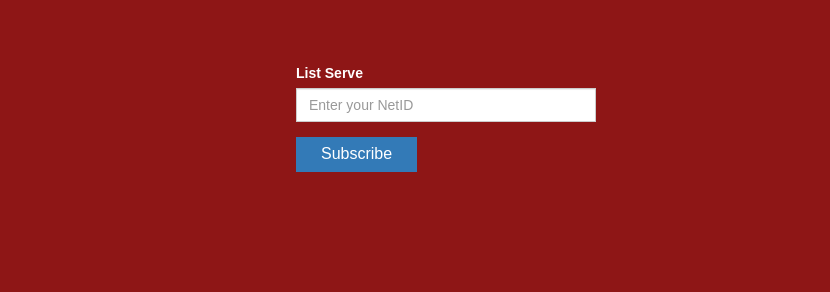
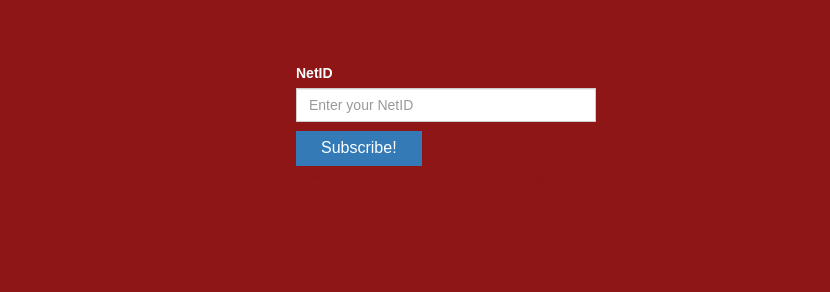
Before and after one commit to mteng513/CCC, a plain HTML site: page index.html in a window 1280 px wide. Shown: the part 3914-4206 px from the top of the page, 0-830 px from the left. Drawn offline with Linux system fonts and the light colour scheme; a web font is replaced by a local one.

Commit message:
Switched subscribe form to their old code

```diff
--- a/css/style.css
+++ b/css/style.css
@@ -38,6 +38,7 @@ div span a:hover{
 ::-webkit-scrollbar {
     display: none;
 }
+
 
 /*
 	1) Parent-Child:
@@ -359,15 +360,8 @@ div img
 .btn-envelope:active,.btn-envelope.active,.open>.dropdown-toggle.btn-envelope{background-image:none}
 .btn-envelope.disabled,.btn-envelope[disabled],fieldset[disabled] .btn-envelope,.btn-envelope.disabled:hover,.btn-envelope[disabled]:hover,fieldset[disabled] .btn-envelope:hover,.btn-envelope.disabled:focus,.btn-envelope[disabled]:focus,fieldset[disabled] .btn-envelope:focus,.btn-envelope.disabled.focus,.btn-envelope[disabled].focus,fieldset[disabled] .btn-envelope.focus,.btn-envelope.disabled:active,.btn-envelope[disabled]:active,fieldset[disabled] .btn-envelope:active,.btn-envelope.disabled.active,.btn-envelope[disabled].active,fieldset[disabled] .btn-envelope.active{background-color:#3b5998;border-color:rgba(0,0,0,0.2)}
 
-#SubscribeButton {
-	color: rgb(142, 22, 22);
-	background-color: white;
-	border: 1px solid rgb(202,210,197);
-	border-radius: 1px;
-}
-
-#SubscribeButton:hover {
-	background-color: #C8C8C8;
+#subscribeButton {
+	margin-top: 9px;
 }
 
 .navbar{
--- a/index.html
+++ b/index.html
@@ -60,7 +60,6 @@
         Education &#8251 Hands-on experience &#8251 Networking
       </p>
     </div>
-
     <!-- About Section -->
     <div id = "aboutSect" class = "subSection">
       <h1 class = "text-center">Who are we?</h1>
@@ -74,11 +73,8 @@
         </div>
       </div>
     </div>
-
-
     <!--Carousel-->
     <div id = "newsSect" class="carousel slide sect" data-ride = "carousel">
-
       <ol class = "carousel-indicators">
         <li data-target= "#newsSect" data-slide-to = "0" class = "active"></li>
         <li data-target= "#newsSect" data-slide-to = "1" ></li>
@@ -96,7 +92,6 @@
             </div>
           </div>
         </div>
-
         <div class = "item">
           <a href= "#"><img class = "img-responsive" src = "http://cornellconsultingclub.com/ccc/images/projects.jpg"></a>
           <div class = "container-fluid">
@@ -106,7 +101,6 @@
             </div>
           </div>
         </div>
-
         <div class = "item">
           <a href= "#"><img class = "img-responsive" src = "http://cornellconsultingclub.com/ccc/images/bcg.jpg"></a>
           <div class = "container-fluid">
@@ -117,7 +111,6 @@
           </div>
         </div>
       </div>
-
       <!--Controls for Carousel-->
       <a class = "left carousel-control" href = "#newsSect" data-slide="prev">
         <span class = "glyphicon glyphicon-chevron-left"></span>
@@ -126,14 +119,10 @@
         <span class = "glyphicon glyphicon-chevron-right"></span>
       </a>
     </div>
-
     <!--<h1>NEWS</h1>
     <p>Lorem ipsum dolor sit amet, consectetuer adipiscing elit. Aenean commodo ligula eget dolor. Aenean massa. Cum sociis natoque penatibus et magnis dis parturient montes, nascetur ridiculus mus. Donec quam felis, ultricies nec, pellentesque eu, pretium quis, sem. Nulla consequat massa quis enim. Donec pede justo, fringilla vel, aliquet nec, vulputate eget, arcu. In enim justo, rhoncus ut, imperdiet a, venenatis vitae, justo. Nullam dictum felis eu pede mollis pretium. Integer tincidunt.</p>-->
-
-
     <!-- Executive Board -->
     <div id = "teamSect" class = "subSection">
-
       <h1 class = "text-center">TEAM</h1>
       <div class="row">
         <div class="col-lg-4 col-md-6 col-sm-12 col">
@@ -162,7 +151,6 @@
           <img src="http://placehold.it/200x200">
           <p class = "text-left">
             Erica Demond is a senior studying Economics and minoring in English from Washington. Last summer, she worked at the Boston Consulting Group as a summer associate and will be returning full-time. On campus, she is the co-president of Phi Beta Kappa, the nation's leading liberal arts honor society and is a co-president of the Cornell Running club.
-
             In CCC, Erica has worked on various projects ranging from microfinance, to social media, to industrial goods clients. As a Project Manager and Director, she has managed teams of over 10 analysts. As Executive Vice President, Erica is in charge of all New Member training to ensure that new members have the skills necessary for a fulfilling experience in CCC. She also runs the Education Series, a weekly presentation series that is open to all members of the Cornell community.
           </p>
         </div>
@@ -171,7 +159,6 @@
           <img src="http://placehold.it/200x200">
           <p class = "text-left">
             Charlie is a junior in Applied Economics and Management major with a minor in Art History. This past summer, he worked as a summer analyst in Deloitte Consulting LLP's Technology Strategy & Architecture service line. On campus, he is on the rush committee for Alpha Kappa Psi, a writer for the Cornell Daily Sun, an executive board member of the BreakFree Dance, and a member of the Cornell Undergraduate Asia Business Society.
-
             Currently, Charlie is a Project Manager and VP of Operations at Cornell Consulting Club. He's led and participated in several projects, spanning from print media to industrial manufacturing. As VP of Operations, Charlie ensures that the club functions smoothly: from setting timelines to completing club-furthering projects, he oversees most of the backend.
           </p>
         </div>
@@ -180,7 +167,6 @@
           <img src="http://placehold.it/200x200">
           <p class = "text-left">
             Nicole is a senior majoring in Economics and minoring in China & Asia-Pacific Studies, Business, Law & Society, and History. This past summer she was a summer analyst at Citi in the Investment Banking Division and will be returning there full-time. The summer prior, she interned with Deloitte Consulting in NYC. On campus, she is the Co-President of Cornell Investment Banking Club, Senior Vice President of Society for Women in Business, and Editor-in-Chief (emeritus) of Business Asia Journal.
-
             Currently, Nicole is a Managing Director and the VP of Corporate Relations at Cornell Consulting Club. She has led a variety of projects spanning the financial services, education, publishing, and software technology industries. As VP of Corporate Relations, she works to build relationships with top consulting firms by organizing case competitions, coffee chats, and private networking sessions for CCC members.
           </p>
         </div>
@@ -194,25 +180,20 @@
 
                 </p>
       </div> -->
-
-
     </div>
   </div>
 </div>
 </div>
-
 <!-- Application Page -->
 <div id = "applySect" class = "sect sectC">
 <h1 class = "text-center">APPLY</h1>
 <p>
-
   <span>Gain Consulting Experience</span>
   <br>
   The Cornell Consulting Club not only provides an educational program for students who are interested and want to learn more, but also allows members to get hands-on experience by providing continuous challenges to further refine their sophisticated consulting skills through practical experience. In today’s job market, the primary factors for success – besides an excellent education – are experience, personal networks and ability, all of which are refined and improved at CCC. Hands-on consulting workshops combined with (alumni/employer) networking sessions provide an ideal combination for the advancement of a member’s professional career, while the microcosm of excelling and working with like-minded students provides a nurturing and personal connection with consulting itself.<br>
   <br>
   <hr align="center">
 </p>
-
 <p>
   <span>Expand Your Network</span>
   <br>
@@ -220,32 +201,40 @@
   <br>
   <hr>
 </p>
-
 <p>
   <span>Educational Program</span>
   <br>
   The Cornell Consulting Club not only provides an educational program for students who are interested and want to learn more, but also allows members to get hands-on experience by providing continuous challenges to further refine their sophisticated consulting skills through practical experience.<br>
   <br>
 </p>
-
-
 <div class="col-lg-12 col-md-12 text-center">
   <a href = "https://ccc14.typeform.com/to/u0u3El" target = "_blank"><button id = "ApplyButton" type="button" class="btn-square btn-success">Apply</button></a>
 </div>
 </div>
-
 <!-- Contact -->
 <div id = "contactSect">
 <h1 class = "text-center">CONTACT</h1>
 <div class="row">
   <div class="contactInfo col-md-9 col-xs-12">
-				<form class="listServe-form">
-					<div class="form-group">
-						<label for="exampleInputEmail">List Serve</label>
-						<input type="email" class="form-control emailBox" id="exampleInputEmail" placeholder="Enter your NetID">
+
+
+    <form action="http://cornellconsultingclub.com/ccc/?chronoform=MailingList&amp;event=submit" name="MailingList" id="chronoform_MailingList" method="post" class="Chronoform hasValidation listServe-form">
+      <div class="ccms_form_element cfdiv_text" id="netid_container_div">
+        <label>NetID</label>
+        <input maxlength="7" size="7" class="form-control emailBox validate[&#39;required&#39;,&#39;alphanum&#39;]" title="" label_over="0" hide_label="0" type="text" value="" name="input_text_0" placeholder="Enter your NetID">
+        <div class="clear"></div>
+        <div id="error-message-input_text_0"></div>
       </div>
-					<button type="submit" class="btn-square-sm btn-primary">Subscribe</button>
-				</form>
+      <div class="ccms_form_element cfdiv_submit" id="input_submit_1_container_div">
+        <input name="input_submit_1" class="btn-square-sm btn-primary" value="Subscribe!" type="submit" id="subscribeButton">
+        <div class="clear"></div>
+        <div id="error-message-input_submit_1"></div>
+      </div>
+      <input type="hidden" name="b6d13b86317b7585b68e8a6699d6b52e" value="1">
+    </form><!-- don't remove the following 3 lines if you didn't buy a subscription -->
+    <div class="chronoform">
+      <a href="http://www.chronoengine.com/">Powered By ChronoForms - ChronoEngine.com</a>
+    </div>
   </div>
   <div class="contactInfo col-md-2 col-xs-12">
     <a class="btn btn-lg btn-social-icon btn-facebook" href="https://www.facebook.com/cornellconsultingclub/" target = "_blank">
@@ -267,5 +256,4 @@
 <script src = "js/scripts.js" type = "text/javascript"></script>
 <script src="js/bootstrap.min.js"></script>
 </body>
-
 </html>
```
Lines whose indentation alone changed are shown as unchanged.
